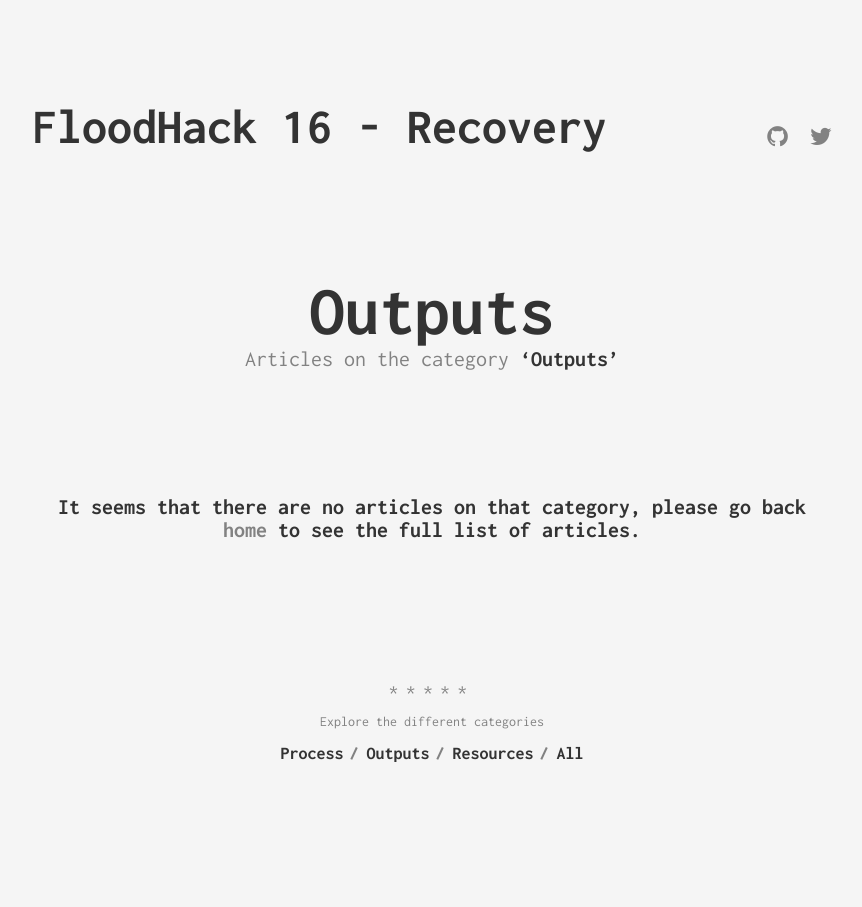
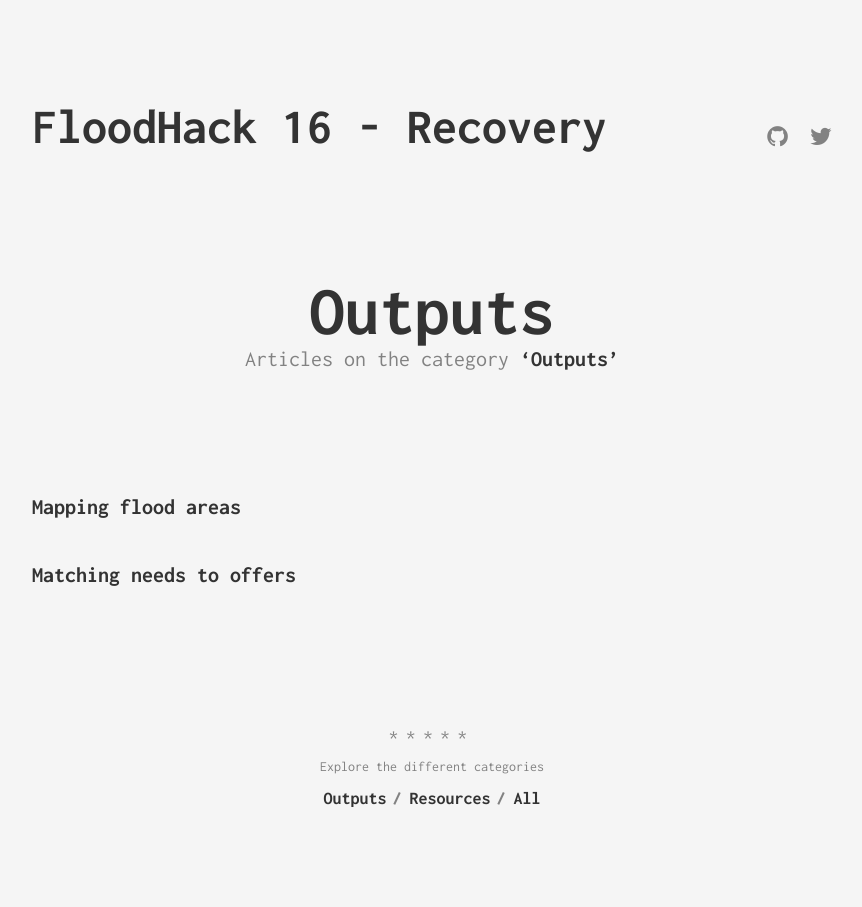
Before and after one commit to dringtech/floodhack16, a Jekyll site: the page built from categories/outputs.html, in a window 1280 px wide. Shown: the whole page, without its empty margins (208-1070 px from the left). Built offline with Jekyll 4.4.1, drawn with Linux system fonts in a browser that asks for light colours.

Commit message:
Fixing categories

```diff
--- a/_data/categories.yml
+++ b/_data/categories.yml
@@ -1,6 +1,3 @@
-- slug: process
-  name: Process
-
 - slug: outputs
   name: Outputs
 
--- a/_layouts/category.html
+++ b/_layouts/category.html
@@ -5,12 +5,12 @@ layout: default
 
 <ul class="list-posts">
     {% assign empty_category = true %}
-    {% for post in site.posts %}
+    {% for post in site.pages %}
         {% if post.categories contains page.category %}
             <li class="post-teaser">
                 <a href="{{ post.url | prepend: site.baseurl }}">
                     <span class="post-teaser__title">{{ post.title }}</span>
-                    <span class="post-teaser__date">{{ post.date | date: "%d %B %Y" }}</span>
+                    <!-- <span class="post-teaser__date">{{ post.date | date: "%d %B %Y" }}</span> -->
                 </a>
             </li>
             {% assign empty_category = false %}
@@ -20,7 +20,7 @@ layout: default
     {% if empty_category %}
         <li class="empty-post-list">
             It seems that there are no articles on that category,
-            please go back <a href="/">home</a> to see the full list of articles.
+            please go back <a href="{{site.baseurl}}/">home</a> to see the full list of articles.
         </li>
     {% endif %}
 </ul>
--- /dev/null
+++ b/categories/resources.html
@@ -0,0 +1,5 @@
+---
+layout: category
+category: resources
+permalink: /categories/resources/
+---
--- a/categories/tools.html
+++ /dev/null
@@ -1,5 +0,0 @@
----
-layout: category
-category: tools
-permalink: /categories/tools/
----
```
